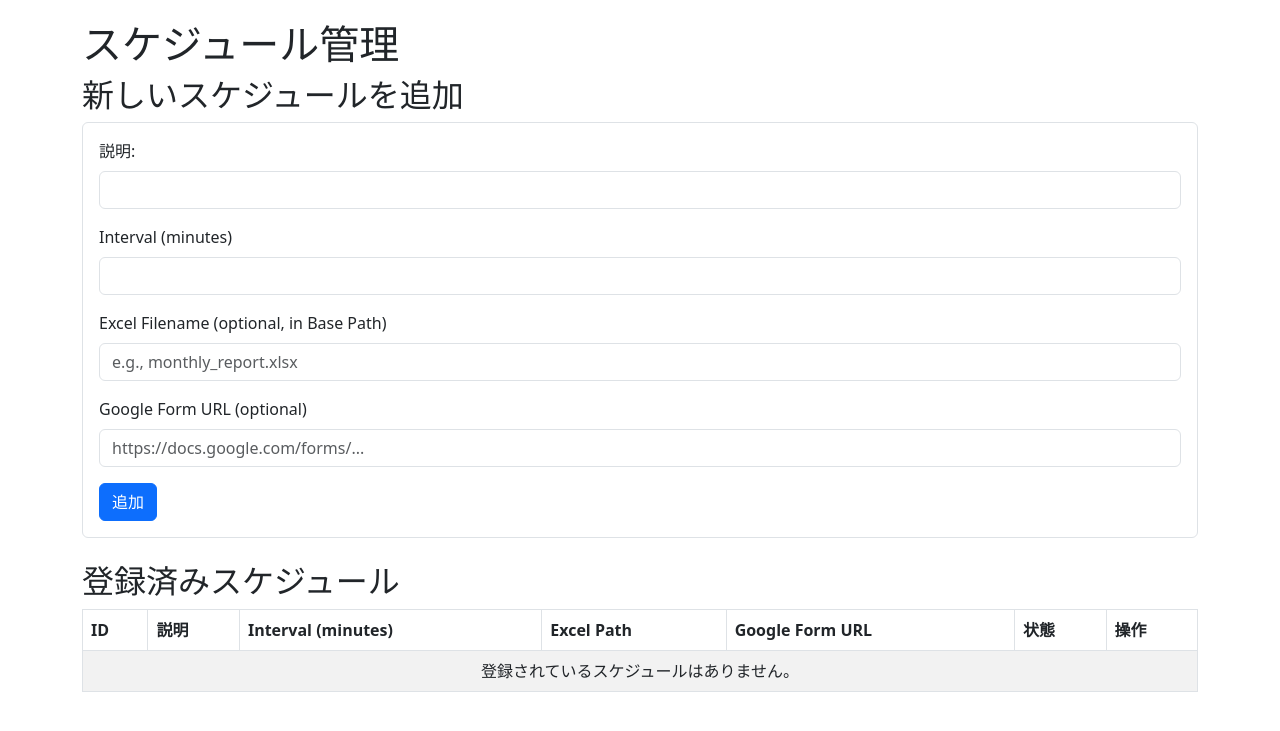
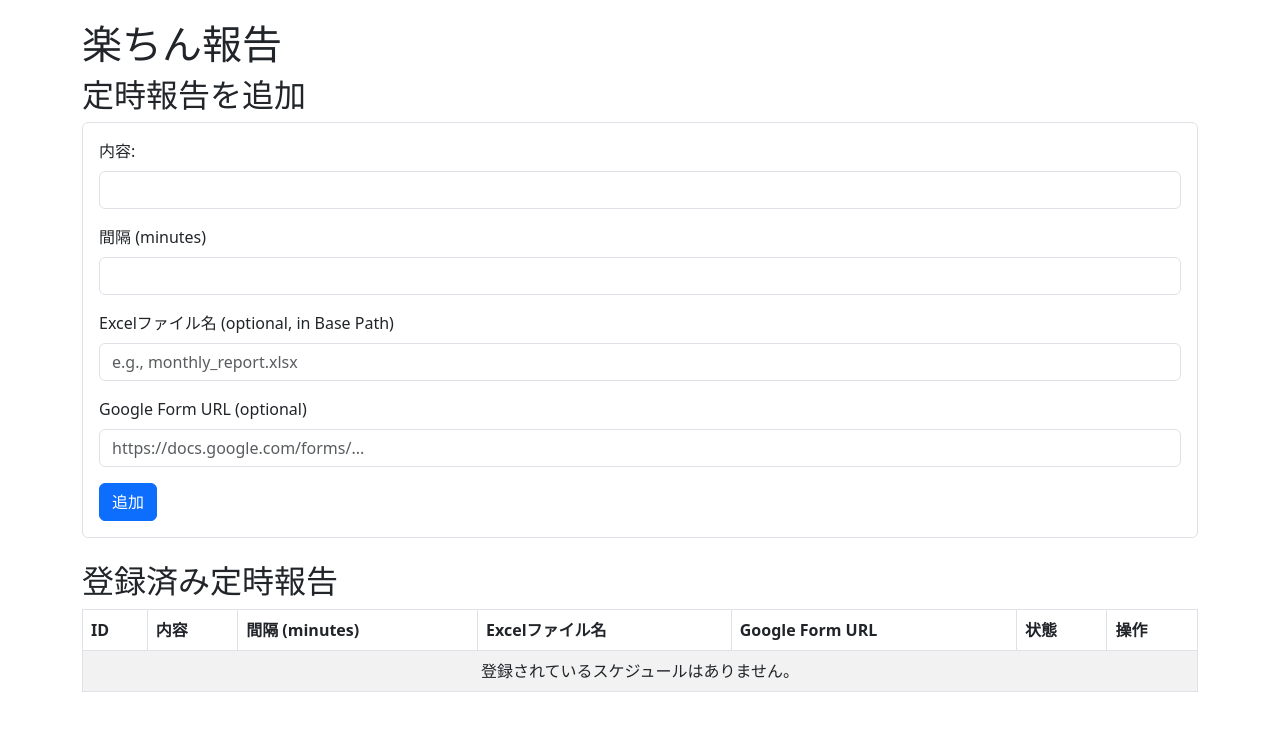
Before and after one commit to Shohei-K-0905/easyreport, a Flask app: page / in a window 1280 px wide. Shown: the top 731 px of the page. Run offline with Flask 3, Linux system fonts and the light colour scheme; data that the repository does not hold is empty.

Commit message:
Update frontend text labels and titles

```diff
--- a/templates/index.html
+++ b/templates/index.html
@@ -3,7 +3,7 @@
 <head>
     <meta charset="UTF-8">
     <meta name="viewport" content="width=device-width, initial-scale=1.0">
-    <title>スケジュール管理</title>
+    <title>楽ちん報告</title>
     <link href="https://cdn.jsdelivr.net/npm/bootstrap@5.3.0/dist/css/bootstrap.min.css" rel="stylesheet">
     <style>
         body { padding: 20px; }
@@ -13,21 +13,21 @@
 </head>
 <body>
     <div class="container">
-        <h1>スケジュール管理</h1>
+        <h1>楽ちん報告</h1>
 
         <!-- スケジュール追加フォーム -->
-        <h2>新しいスケジュールを追加</h2>
+        <h2>定時報告を追加</h2>
         <form id="add-schedule-form" class="mb-4 p-3 border rounded">
             <div class="mb-3">
-                <label for="description" class="form-label">説明:</label>
+                <label for="description" class="form-label">内容:</label>
                 <input type="text" class="form-control" id="description" name="description" required>
             </div>
             <div class="mb-3">
-                <label for="interval_minutes" class="form-label">Interval (minutes)</label>
+                <label for="interval_minutes" class="form-label">間隔 (minutes)</label>
                 <input type="number" class="form-control" id="interval_minutes" name="interval_minutes" min="1" required>
             </div>
             <div class="mb-3">
-                <label for="excel_path" class="form-label">Excel Filename (optional, in Base Path)</label>
+                <label for="excel_path" class="form-label">Excelファイル名 (optional, in Base Path)</label>
                 <input type="text" class="form-control" id="excel_path" name="excel_path" placeholder="e.g., monthly_report.xlsx">
             </div>
             <div class="mb-3">
@@ -38,14 +38,14 @@
         </form>
 
         <!-- スケジュール一覧 -->
-        <h2>登録済みスケジュール</h2>
+        <h2>登録済み定時報告</h2>
         <table class="table table-striped table-bordered">
             <thead>
                 <tr>
                     <th>ID</th>
-                    <th>説明</th>
-                    <th>Interval (minutes)</th>
-                    <th>Excel Path</th>
+                    <th>内容</th>
+                    <th>間隔 (minutes)</th>
+                    <th>Excelファイル名</th>
                     <th>Google Form URL</th>
                     <th>状態</th>
                     <th>操作</th>
```
